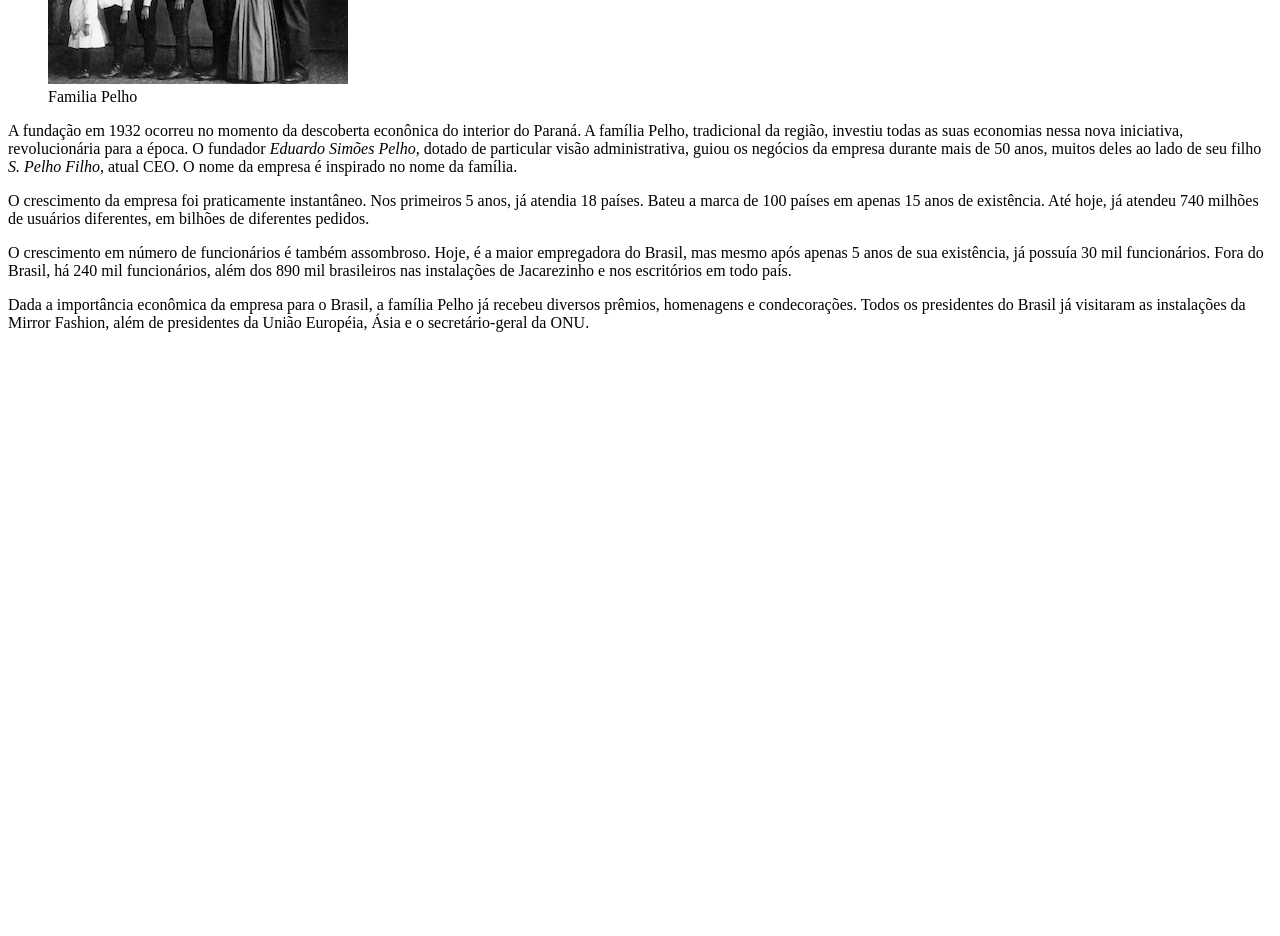
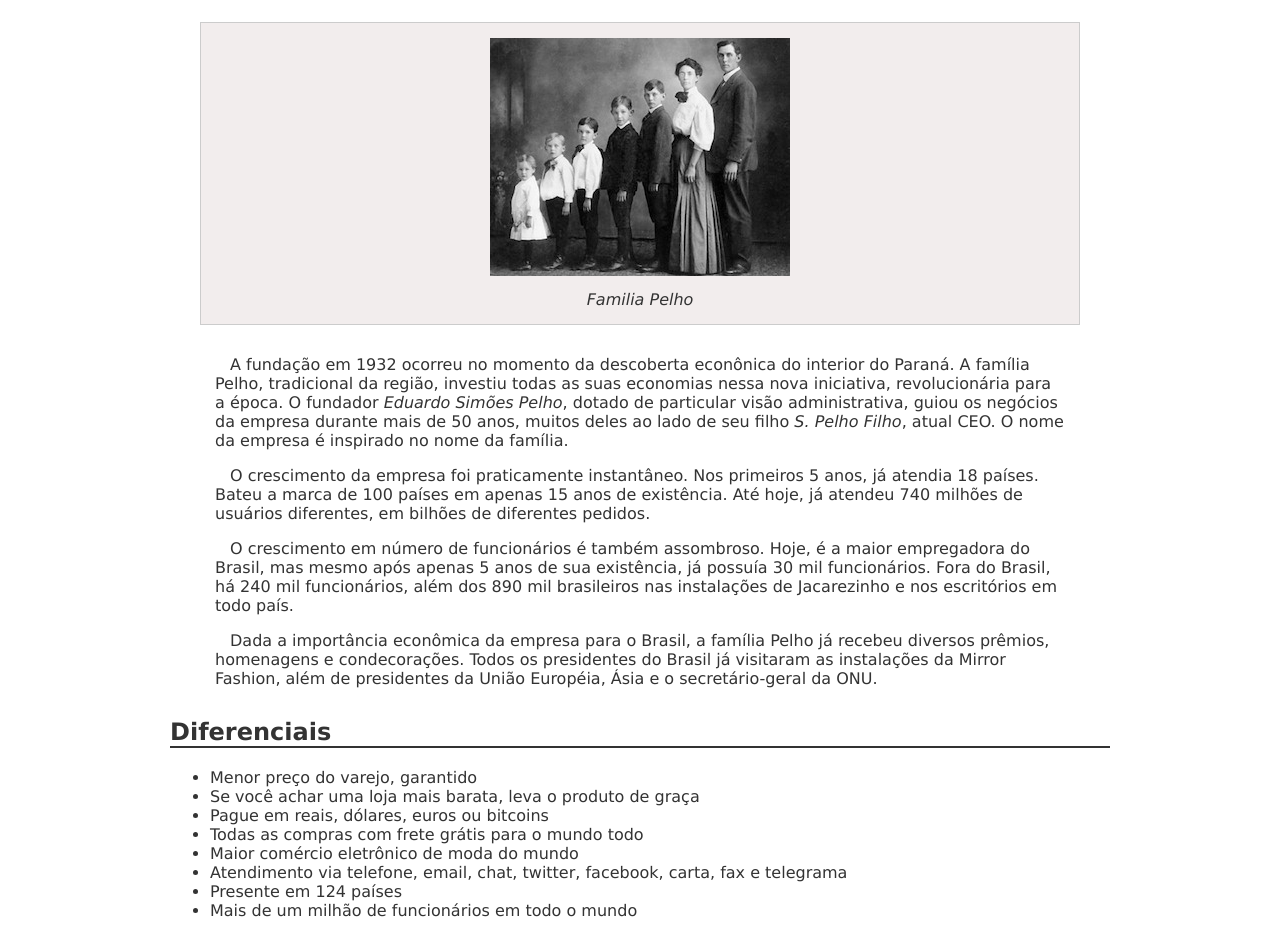
Before and after one commit to peedroaugustto/CursoComercioEletronico, a plain HTML site: page sobre.html in a window 1280 px wide. Shown: the part 840-1776 px from the top of the page. Before the commit the page ends 1188 px from the top, so only its background shows below. Drawn offline with Linux system fonts and the light colour scheme.

Commit message:
Pagina Sobre Atualizada

```diff
--- /dev/null
+++ b/css/sobre.css
@@ -0,0 +1,35 @@
+body{
+    color: #333333;
+    font-family: "Lucida Sans Unicode", "Lucida Grande", sans-serif;
+    width: 940px;
+    margin-left: auto;
+    margin-right: auto;
+}
+
+h1{
+    background-image: url("../img/sobre-background.jpg");
+    padding: 10px;
+}
+
+h2{
+    margin-top: 30px;
+    border-bottom: 2px solid #333333;
+}
+
+figure{
+    background-color: #f2eded;
+    border: 1px solid #ccc;
+    text-align: center;
+    padding: 15px;
+    margin: 30px;
+}
+
+figcaption{
+    margin-top: 10px;
+    font-style: italic;
+}
+
+p{
+    padding: 0 45px;
+    text-indent: 15px;
+}
--- a/sobre.html
+++ b/sobre.html
@@ -5,6 +5,7 @@
     <meta name="viewport" content="width=device-width, initial-scale=1.0">
     <meta http-equiv="X-UA-Compatible" content="ie=edge">
     <title>Sobre a Mirror Fashion </title>
+    <link rel="stylesheet" href="css/sobre.css">
 </head>
 <body>
 
@@ -57,5 +58,16 @@
        homenagens e condecorações. Todos os presidentes do Brasil já visitaram as instalações da Mirror
        Fashion, além de presidentes da União Européia, Ásia e o secretário-geral da ONU.
     </p>
+    <h2>Diferenciais</h2>
+    <ul>
+        <li>Menor preço do varejo, garantido</li>
+        <li>Se você achar uma loja mais barata, leva o produto de graça</li>
+        <li>Pague em reais, dólares, euros ou bitcoins</li>
+        <li>Todas as compras com frete grátis para o mundo todo</li>
+        <li>Maior comércio eletrônico de moda do mundo</li>
+        <li>Atendimento via telefone, email, chat, twitter, facebook, carta, fax e telegrama</li>
+        <li>Presente em 124 países</li>
+        <li>Mais de um milhão de funcionários em todo o mundo</li>
+    </ul>
 </body>
 </html>
```
